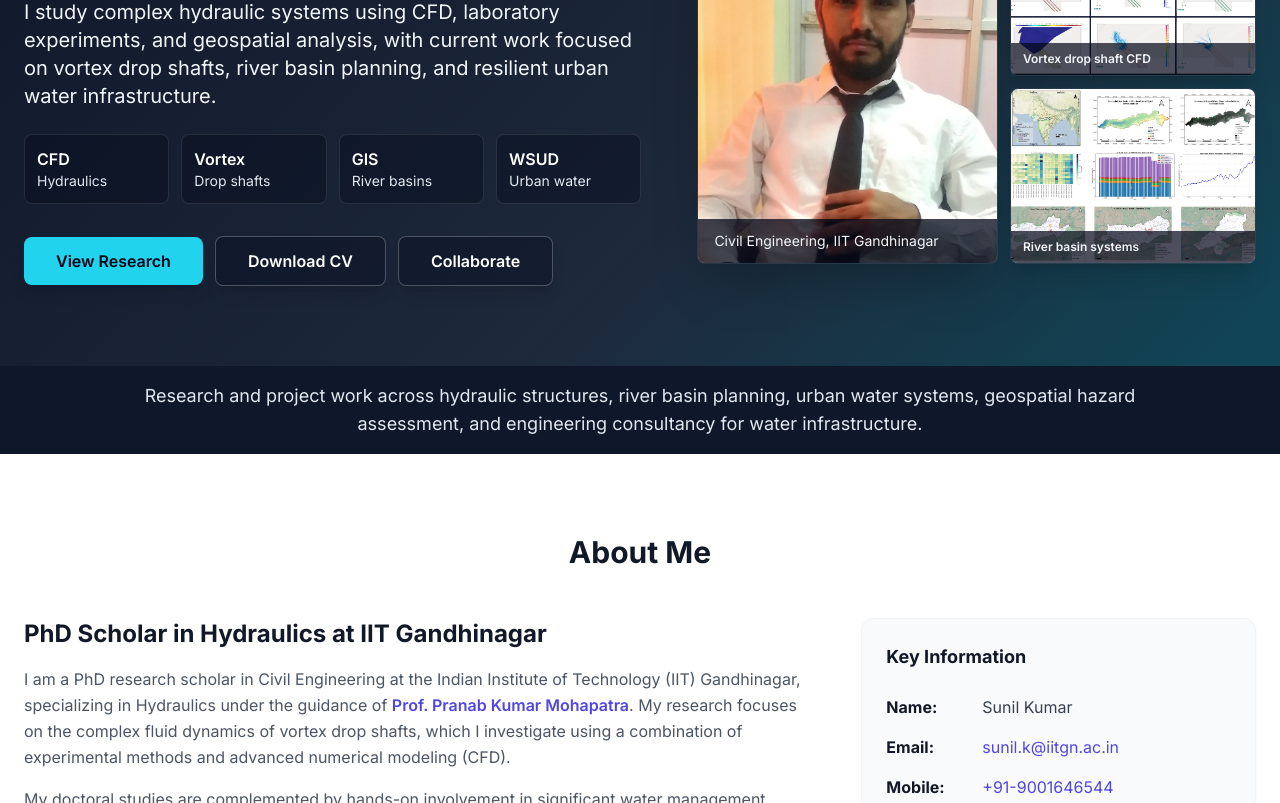
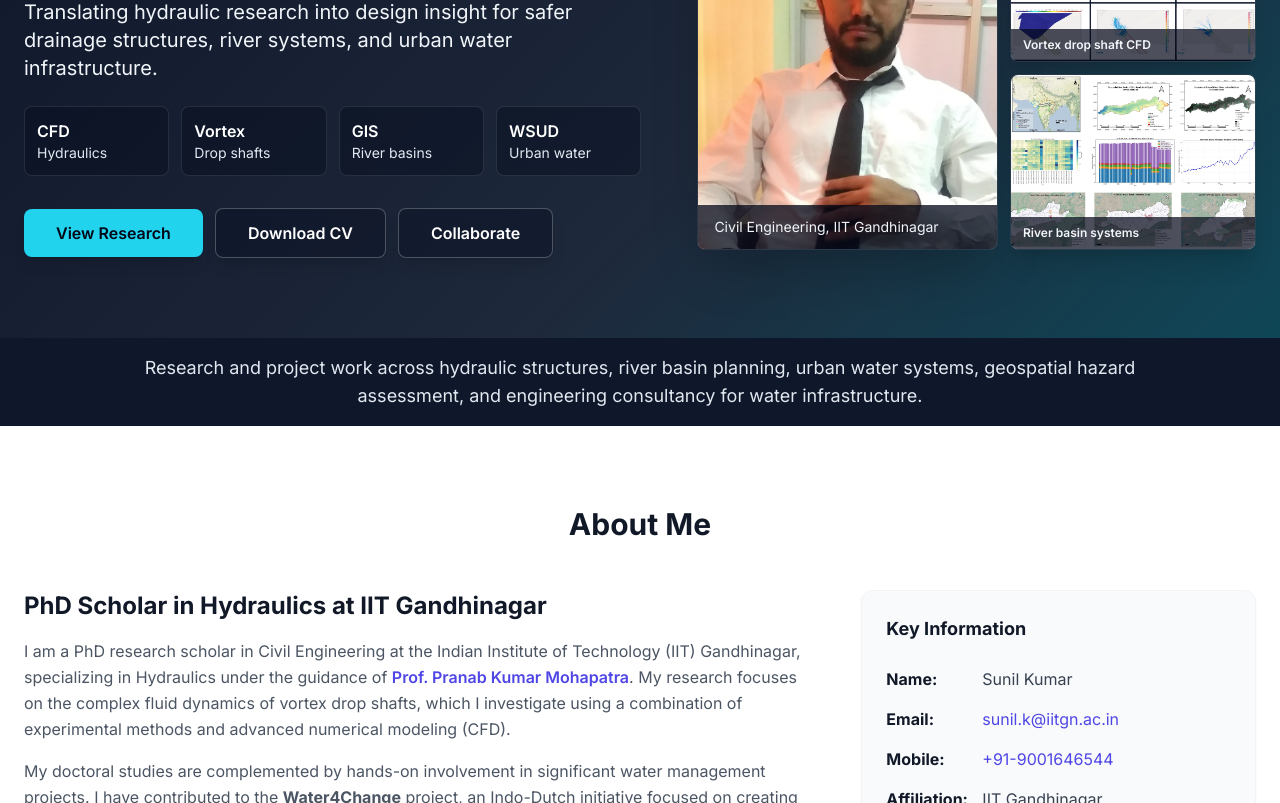
Before and after one commit to sunilkumardhayal/scholar-portal, a website: page index.html in a window 1280 px wide. Shown: the part 275-1078 px from the top of the page. Drawn offline with nearby package versions, Linux system fonts and the light colour scheme.

Commit message:
Refine hero research summary

```diff
--- a/index.html
+++ b/index.html
@@ -154,7 +154,7 @@
                         <p class="text-base md:text-lg font-semibold text-cyan-100 mb-3">PhD Scholar in Hydraulics, IIT Gandhinagar</p>
                         <h1 class="text-4xl sm:text-5xl md:text-6xl font-bold leading-tight mb-5">Sunil Kumar</h1>
                         <p class="text-lg md:text-xl text-slate-100 leading-relaxed max-w-3xl mx-auto lg:mx-0 mb-6">
-                            I study complex hydraulic systems using CFD, laboratory experiments, and geospatial analysis, with current work focused on vortex drop shafts, river basin planning, and resilient urban water infrastructure.
+                            Translating hydraulic research into design insight for safer drainage structures, river systems, and urban water infrastructure.
                         </p>
                         <div class="grid grid-cols-2 sm:grid-cols-4 gap-3 max-w-3xl mx-auto lg:mx-0 mb-8">
                             <div class="border border-white/10 bg-slate-950/35 px-3 py-3 rounded-lg">
```
